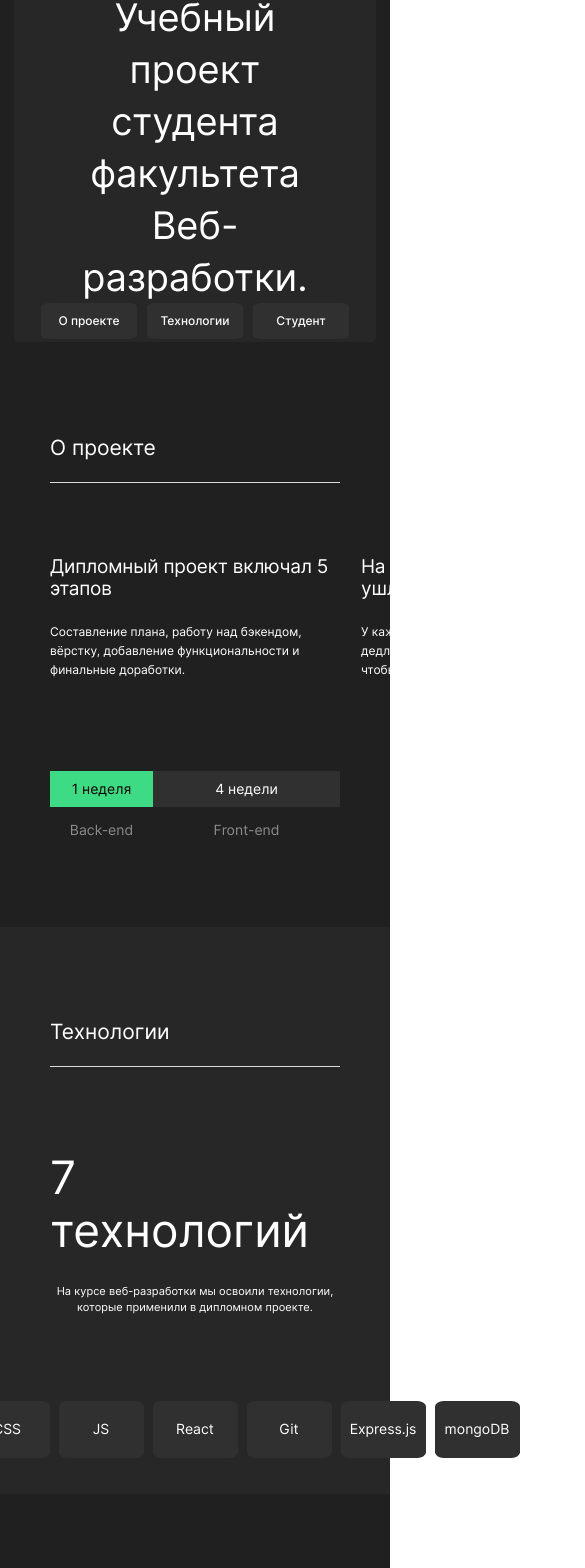
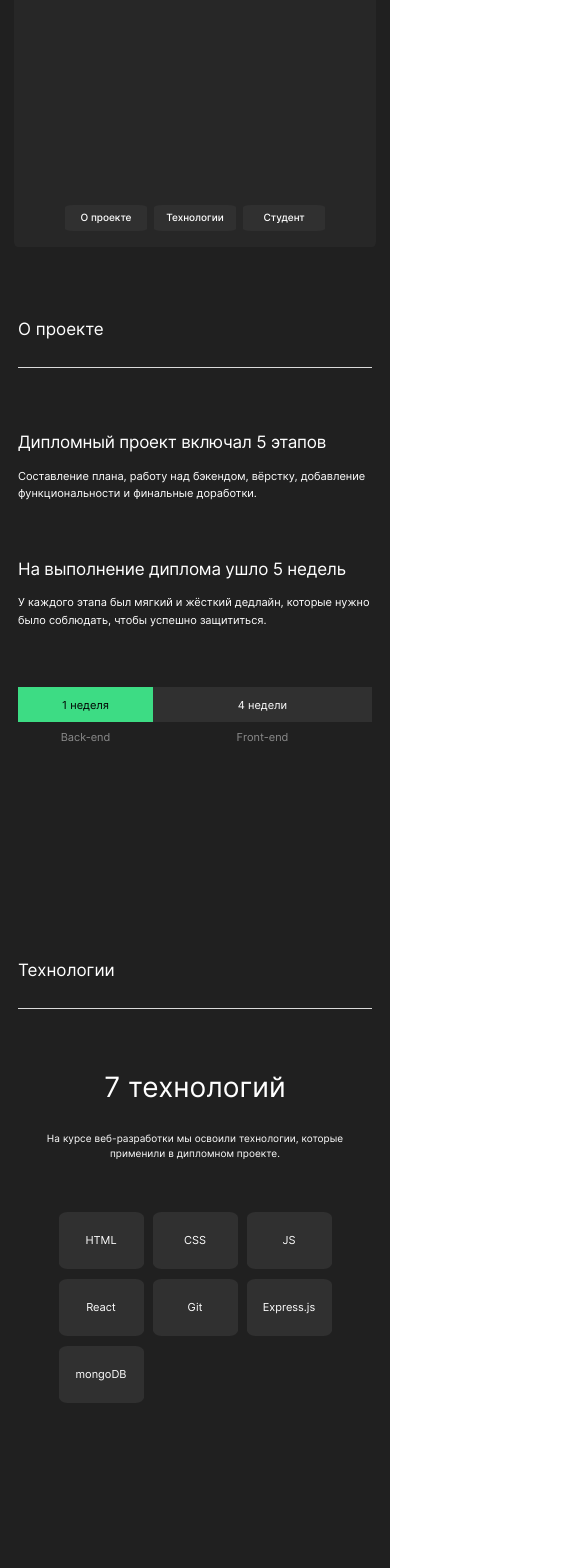
Before and after one commit to VolcharaMastering/movies-explorer-frontend, a React (Create React App) app: page / in a window 390 px wide. Shown: the part 426-1994 px from the top of the page, 585 px wide, since content can reach past the window. Built offline with nearby package versions, Linux system fonts and the light colour scheme.

Commit message:
level-2. all main finished

```diff
--- a/src/components/Footer/Footer.css
+++ b/src/components/Footer/Footer.css
@@ -17,6 +17,12 @@
     }
 }
 
+@media screen and (max-width: 700px) {
+    .footer__box {
+        margin: 0 10px;
+    }
+}
+
 .footer__text{
     height: 37px;
     text-align: center;
@@ -27,6 +33,13 @@
 @media screen and (max-width: 950px) {
     .footer__text{
         margin-top: 23px;
+    }
+}
+
+@media screen and (max-width: 550px) {
+    .footer__text{
+        font-size: 12px;
+        margin-top: 5px;
     }
 }
 
@@ -41,6 +54,32 @@
     margin: 0;
 }
 
+@media screen and (max-width: 400px) {
+    .footer__form{
+        height: 126px;
+        flex-flow: column wrap;
+        justify-content: flex-start;
+        font-size: 12px;
+    }
+}
+
+@media screen and (max-width: 400px) {
+    .footer__links-form{
+        display: flex;
+        flex-direction: column;
+        align-items: center;
+        order: 1;
+        margin-top: 30px;
+    }
+}
+
+@media screen and (max-width: 400px) {
+    .footer__label{
+        order: 2;
+        margin: 16px 0 0;
+    }
+}
+
 .footer__link{
     text-decoration: none;
     color: white;
@@ -49,3 +88,9 @@
 .footer__link:last-of-type{
     margin-left: 20px;
 }
+
+@media screen and (max-width: 400px) {
+    .footer__link:last-of-type{
+        margin: 14px 0;
+    }
+}
--- a/src/components/Header/Header.css
+++ b/src/components/Header/Header.css
@@ -21,6 +21,13 @@
 @media screen and (max-width: 1200px){
     .header__user-form{
         margin-right: 4%;
+    }
+}
+
+@media screen and (max-width: 450px){
+    .header__user-form{
+        font-size: 10px;
+        width: 133px;
     }
 }
 
@@ -50,6 +57,13 @@
     background-color: #3DDC84;
 }
 
+@media screen and (max-width: 450px){
+    .header__button{
+        width: 54px;
+        height: 26px;
+    }
+}
+
 .header__signup{
     cursor: pointer;
 }
--- a/src/components/Main/AboutMe/AboutMe.css
+++ b/src/components/Main/AboutMe/AboutMe.css
@@ -1,8 +1,8 @@
-.aboutme{
+.aboutme {
     width: 100%;
 }
 
-.aboutme__title-box{
+.aboutme__title-box {
     max-width: 1140px;
     display: flex;
     flex-direction: column;
@@ -16,19 +16,43 @@
     }
 }
 
+@media screen and (max-width: 500px) {
+    .aboutme__title-box {
+        height: 826px;
+        margin: 0 14px;
+    }
+}
+
 @media screen and (max-width: 1000px) {
     .aboutme-main__subtitle_margin {
         margin-top: 72px;
     }
 }
 
-.aboutme__description{
+@media screen and (max-width: 550px) {
+    .aboutme-main__subtitle_margin {
+        font-size: 17px;
+        line-height: 75px;
+        margin-top: 56px;
+    }
+}
+
+.aboutme__description {
     width: 100%;
-    display: flex;
+    display: grid;
+    grid-template-columns: repeat(auto-fit, minmax(290px, 1fr));
+    row-gap: 42px;
     margin: 66px 0 0;
 }
 
-.aboutme__text-box{
+@media screen and (max-width: 679px) {
+    .aboutme__description {
+        margin-top: 60px;
+        font-size: 11px;
+    }
+}
+
+.aboutme__text-box {
     width: 100%;
     display: flex;
     flex-direction: column;
@@ -36,49 +60,84 @@
     margin: 0;
 }
 
-.aboutme__photo-box{
+@media screen and (max-width: 679px) {
+    .aboutme__text-box {
+        grid-row: 2;
+        /* margin-top: 42px; */
+    }
+}
+
+.aboutme__photo-box {
     width: 100%;
     display: flex;
     justify-content: flex-end;
     margin: 0;
 }
 
-.aboutme-main__title_margin{
+@media screen and (max-width: 679px) {
+    .aboutme__photo-box {
+        grid-row: 1;
+
+        justify-content: center;
+    }
+}
+
+.aboutme-main__title_margin {
     margin: 0;
 }
 
-.aboutme__about{
+.aboutme__about {
     font-size: 18px;
     font-weight: 500;
     margin: 23px 0 0;
 }
 
 @media screen and (max-width: 950px) {
-    .aboutme__about{
+    .aboutme__about {
         font-size: 12px;
         margin-top: 14px;
     }
 }
 
-.aboutme__text{
+@media screen and (max-width: 679px) {
+    .aboutme__about {
+        font-size: 11px;
+        margin-top: 25px;
+    }
+}
+
+.aboutme__text {
     max-width: 600px;
     margin: 26px 0 0;
 }
 
 @media screen and (max-width: 950px) {
-    .aboutme__text{
+    .aboutme__text {
         font-size: 12px;
     }
 }
 
-.aboutme__github{
+@media screen and (max-width: 679px) {
+    .aboutme__text {
+        margin-top: 21px;
+    }
+}
+
+.aboutme__github {
     text-decoration: none;
     cursor: pointer;
     color: white;
     margin: auto auto 0 0;
 }
 
-.aboutme__img{
+@media screen and (max-width: 679px) {
+    .aboutme__github {
+        font-size: 14px;
+        font-weight: 500;
+    }
+}
+
+.aboutme__img {
     width: 270px;
     height: 327px;
     border-radius: 2%;
@@ -86,8 +145,15 @@
 }
 
 @media screen and (max-width: 900px) {
-    .aboutme__img{
+    .aboutme__img {
         width: 255px;
         height: 307px;
     }
 }
+
+@media screen and (max-width: 679px) {
+    .aboutme__img {
+        width: 292px;
+        height: 352px;
+    }
+}
--- a/src/components/Main/AboutProject/AboutProject.css
+++ b/src/components/Main/AboutProject/AboutProject.css
@@ -1,9 +1,9 @@
-.about-project{
+.about-project {
     max-width: 1280px;
     margin: 0;
 }
 
-.about-project__title-box{
+.about-project__title-box {
     max-width: 1140px;
     height: 608px;
     display: flex;
@@ -12,56 +12,107 @@
     margin: 0 auto;
 }
 
-@media screen and (max-width: 1150px){
-    .about-project__title-box{
+@media screen and (max-width: 1150px) {
+    .about-project__title-box {
         height: 585px;
         margin: 0 50px;
     }
 }
 
-.main__subtitle_margin{
+@media screen and (max-width: 500px) {
+    .about-project__title-box {
+        height: 641px;
+        font-size: 11px;
+        margin: 0 18px;
+    }
+}
+
+.main__subtitle_margin {
     margin-top: 92px;
 }
 
-@media screen and (max-width: 950px){
-    .main__subtitle_margin{
+@media screen and (max-width: 950px) {
+    .main__subtitle_margin {
         margin-top: 72px;
     }
 }
-.about-project__text{
+
+@media screen and (max-width: 550px) {
+    .main__subtitle_margin {
+        font-size: 17px;
+        line-height: 75px;
+        margin-top: 45px;
+    }
+}
+
+.about-project__text {
     line-height: 1.4;
 }
 
-.about-project__describe{
+.about-project__describe {
     display: grid;
     grid-template-columns: repeat(2, minmax(280px, 500px));
     gap: 25px 90px;
     margin: 73px 0 0;
 }
 
-@media screen and (max-width: 1050px){
-    .about-project__describe{
+@media screen and (max-width: 1050px) {
+    .about-project__describe {
         gap: 22px 31px;
     }
 }
-.about-project__title{
+
+@media screen and (max-width: 680px) {
+    .about-project__describe {
+        grid-template-columns: repeat(1, minmax(280px, 500px));
+        gap: 15px;
+        margin-top: 65px;
+    }
+}
+
+@media screen and (max-width: 680px) {
+    .about-project__text_cell {
+  grid-row: 2;
+    }
+}
+.about-project__title {
     font-size: 19px;
     font-weight: 400;
     letter-spacing: -0.2px;
     margin: 0;
 }
 
-.about-project__text{
+@media screen and (max-width: 680px) {
+    .about-project__title_cell {
+  grid-row: 3;
+  margin-top: 42px;
+    }
+}
+
+@media screen and (max-width: 680px) {
+    .about-project__title {
+  font-size: 17px;
+    }
+}
+
+.about-project__text {
     margin: 0;
 }
 
-@media screen and (max-width: 900px){
-    .about-project__text{
+@media screen and (max-width: 900px) {
+    .about-project__text {
         line-height: 1.6;
         font-size: 12px;
     }
 }
-.about-project__term{
+
+@media screen and (max-width: 450px) {
+    .about-project__text {
+        font-size: 11px;
+    }
+}
+
+.about-project__term {
     display: grid;
     grid-template-columns: minmax(100px, 228px) minmax(184px, 912px);
     grid-template-rows: repeat(2, 36px);
@@ -69,30 +120,37 @@
     margin: 112px 0 100px 0;
 }
 
-@media screen and (max-width: 900px){
-    .about-project__term{
+@media screen and (max-width: 900px) {
+    .about-project__term {
         grid-template-columns: minmax(100px, 140px) minmax(184px, 912px);
         margin-top: 92px;
     }
 }
 
-.about-project__cell{
+@media screen and (max-width: 450px) {
+    .about-project__term {
+        grid-template-rows: 35px 19px;;
+        margin-top: 58px;
+    }
+}
+
+.about-project__cell {
     display: flex;
     align-items: center;
     justify-content: center;
     color: #8B8B8B;
 }
 
-.about-project__cell-text{
+.about-project__cell-text {
     margin: 10px 0 0;
 }
 
-.about-project__cell_light{
+.about-project__cell_light {
     color: black;
     background-color: #3DDC84;
 }
 
-.about-project__cell_dark{
+.about-project__cell_dark {
     color: white;
     background-color: #303030;
 }
--- a/src/components/Main/AboutProject/AboutProject.js
+++ b/src/components/Main/AboutProject/AboutProject.js
@@ -8,8 +8,8 @@ function AboutProject(props) {
                 <h2 className='main__subtitle main__subtitle_margin'>О проекте</h2>
                 <div className='about-project__describe'>
                     <h3 className='about-project__title'>Дипломный проект включал 5 этапов</h3>
-                    <h3 className='about-project__title'>На выполнение диплома ушло 5 недель</h3>
-                    <p className='about-project__text'>
+                    <h3 className='about-project__title about-project__title_cell'>На выполнение диплома ушло 5 недель</h3>
+                    <p className='about-project__text about-project__text_cell'>
                         Составление плана, работу над бэкендом,
                         вёрстку, добавление функциональности
                         и финальные доработки.
--- a/src/components/Main/Main.css
+++ b/src/components/Main/Main.css
@@ -21,6 +21,18 @@
     }
 }
 
+@media screen and (max-width: 650px){
+    .main__title{
+        font-size: 33px;
+    }
+}
+
+@media screen and (max-width: 400px){
+    .main__title{
+        font-size: 27px;
+    }
+}
+
 .main__subtitle{
     font-size: 21px;
     font-weight: 400;
--- a/src/components/Main/Portfolio/Portfolio.css
+++ b/src/components/Main/Portfolio/Portfolio.css
@@ -1,8 +1,8 @@
-.portfolio{
+.portfolio {
     width: 100%;
 }
 
-.portfolio__title-box{
+.portfolio__title-box {
     max-width: 1140px;
     display: flex;
     flex-direction: column;
@@ -16,7 +16,13 @@
     }
 }
 
-.portfolio__portfolio{
+@media screen and (max-width: 500px) {
+    .portfolio__title-box {
+        margin: 0 14px;
+    }
+}
+
+.portfolio__portfolio {
     color: #8B8B8B;
     font-size: 18px;
     font-weight: 400;
@@ -29,14 +35,26 @@
     }
 }
 
-.portfolio__links{
+@media screen and (max-width: 550px) {
+    .portfolio__portfolio {
+        font-size: 14px;
+    }
+}
+
+.portfolio__links {
     width: 100%;
     display: flex;
     flex-direction: column;
     margin: 27px 0 0;
 }
 
-.portfolio__link-box{
+@media screen and (max-width: 600px) {
+    .portfolio__links {
+        margin-top: 22px;
+    }
+}
+
+.portfolio__link-box {
     width: 100%;
     height: 90px;
     display: flex;
@@ -49,27 +67,41 @@
 }
 
 @media screen and (max-width: 1000px) {
-    .portfolio__link-box{
+    .portfolio__link-box {
         font-size: 26px;
         border-bottom: 1px solid #E6E6E6;
     }
 }
 
-.portfolio__link-box:last-of-type{
+@media screen and (max-width: 600px) {
+    .portfolio__link-box {
+        font-size: 17px;
+        height: 65px;
+        margin-top: 2px;
+    }
+}
+
+.portfolio__link-box:last-of-type {
     border-bottom: none;
     margin-bottom: 125px;
 }
 
-.portfolio__link{
+.portfolio__link {
     text-decoration: none;
     color: white;
     cursor: pointer;
-    margin:0;
+    margin: 0;
 }
 
-.portfolio__link-arrow{
+.portfolio__link-arrow {
     text-decoration: none;
     color: white;
     cursor: pointer;
     margin: 11px 0 0;
 }
+
+@media screen and (max-width: 600px) {
+    .portfolio__link-arrow {
+        margin: 0;
+    }
+}
--- a/src/components/Main/Promo/Promo.css
+++ b/src/components/Main/Promo/Promo.css
@@ -42,7 +42,13 @@
 @media screen and (max-width: 500px){
     .promo{
         height: 674px;
-        margin: 20px 14px 0;
+        margin: 15px 14px 0;
+    }
+}
+
+@media screen and (max-width: 500px){
+    .promo{
+        height: 584px;
     }
 }
 
@@ -66,18 +72,25 @@
     }
 }
 
-
-/*@media screen and (max-width: 650px){
+@media screen and (max-width: 780px){
     .promo-main__title_margin{
-        margin: calc(160px - (1280px - 143vw)/2) auto 0;
+        margin: calc(350px - 15vw) 10% 0;
     }
 }
+
+@media screen and (max-width: 600px){
+    .promo-main__title_margin{
+        line-height: 40px;
+        margin: calc(350px - 35vw) 3% 0;
+    }
+}
+
 @media screen and (max-width: 400px){
     .promo-main__title_margin{
-        font-size: 29px;
-        margin: calc(160px + (1280px - 143vw)/2) auto 0;
+        line-height: 37px;
+        margin: 220px 0 0;
     }
-} */
+}
 
 .promo__buttons-area{
     display: flex;
@@ -91,7 +104,15 @@
 
 @media screen and (max-width: 800px){
     .promo__buttons-area{
-        margin-top: auto 0 30px;
+        margin: auto 0 30px;
+    }
+}
+
+@media screen and (max-width: 450px){
+    .promo__buttons-area{
+        width: 260px;
+        font-size: 10px;
+        margin: auto 0 6px;
     }
 }
 
@@ -106,3 +127,10 @@
     cursor: pointer;
     margin: 0 0 10px 0;
 }
+
+@media screen and (max-width: 450px){
+    .promo__button{
+        width: 82px;
+        height: 26px;
+    }
+}
--- a/src/components/Main/Techs/Techs.css
+++ b/src/components/Main/Techs/Techs.css
@@ -1,12 +1,19 @@
 .techs {
     width: 100%;
     background-color: #272727;
+}
+
+@media screen and (max-width: 680px) {
+    .techs {
+        background-color: #202020;
+    }
 }
 
 .techs__title-box {
     max-width: 1140px;
     height: 625px;
     display: flex;
+    box-sizing: border-box;
     flex-direction: column;
     align-items: center;
     margin: 0 auto;
@@ -16,6 +23,14 @@
     .techs__title-box {
         height: 567px;
         margin: 0 50px;
+    }
+}
+
+@media screen and (max-width: 500px) {
+    .techs__title-box {
+        height: 641px;
+        font-size: 11px;
+        margin: 0 18px;
     }
 }
 
@@ -29,14 +44,28 @@
     }
 }
 
+@media screen and (max-width: 550px) {
+    .techs-main__subtitle_margin {
+        font-size: 17px;
+        line-height: 75px;
+        margin-top: 45px;
+    }
+}
+
 .techs-main__title_margin {
     margin: 93px 0 0;
 }
 
 @media screen and (max-width: 1000px) {
     .techs-main__title_margin {
-        font-size: 46px;
         margin-top: 84px;
+    }
+}
+
+@media screen and (max-width: 400px) {
+    .techs-main__title_margin {
+        font-size: 28px;
+        margin-top: 62px;
     }
 }
 
@@ -58,18 +87,35 @@
     }
 }
 
+@media screen and (max-width: 900px) {
+    .techs__text {
+        font-size: 10px;
+        margin-top: 28px;
+    }
+}
+
 .techs__buttons {
-    display: flex;
-    width: 690px;
-    height: 60px;
+    display: grid;
+    grid-template-columns: repeat(auto-fill, 90px);
+    gap: 10px 10px;
+    max-width: 692px;
+    min-height: 60px;
     justify-content: space-between;
     margin: 100px 0 100px 0;
 }
 
-@media screen and (max-width: 900px) {
+@media screen and (max-width: 870px) {
     .techs__buttons {
-        width: 649px;
-        margin-top: 85px;
+        max-width: 85vw;
+        grid-template-columns: repeat(auto-fill, 85px);
+        gap: 10px 9px;
+        margin: 85px 10% 100px 10%;
+    }
+}
+
+@media screen and (max-width: 870px) {
+    .techs__buttons {
+        margin-top: 51px;
     }
 }
 
@@ -88,6 +134,7 @@
 
 @media screen and (max-width: 900px) {
     .techs__button {
+        font-size: 11px;
         width: 85px;
         height: 57px;
     }
```
